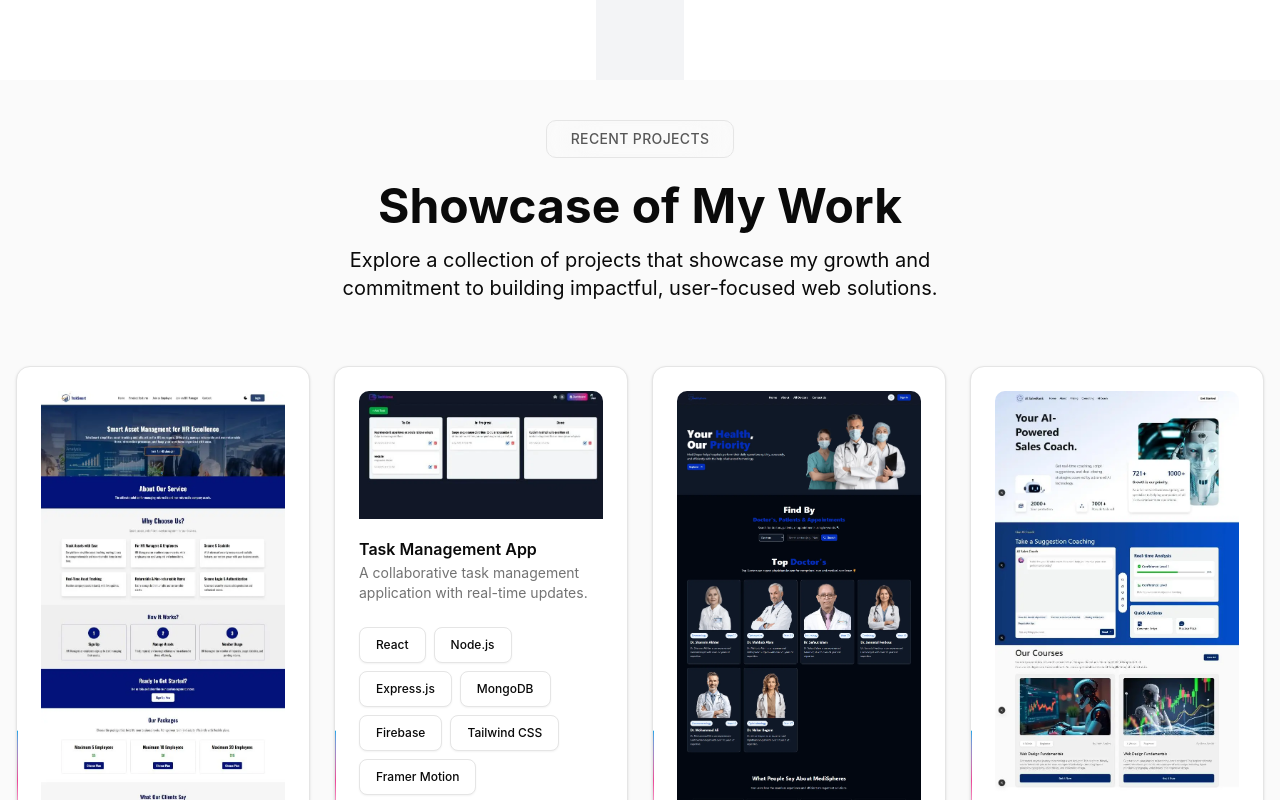
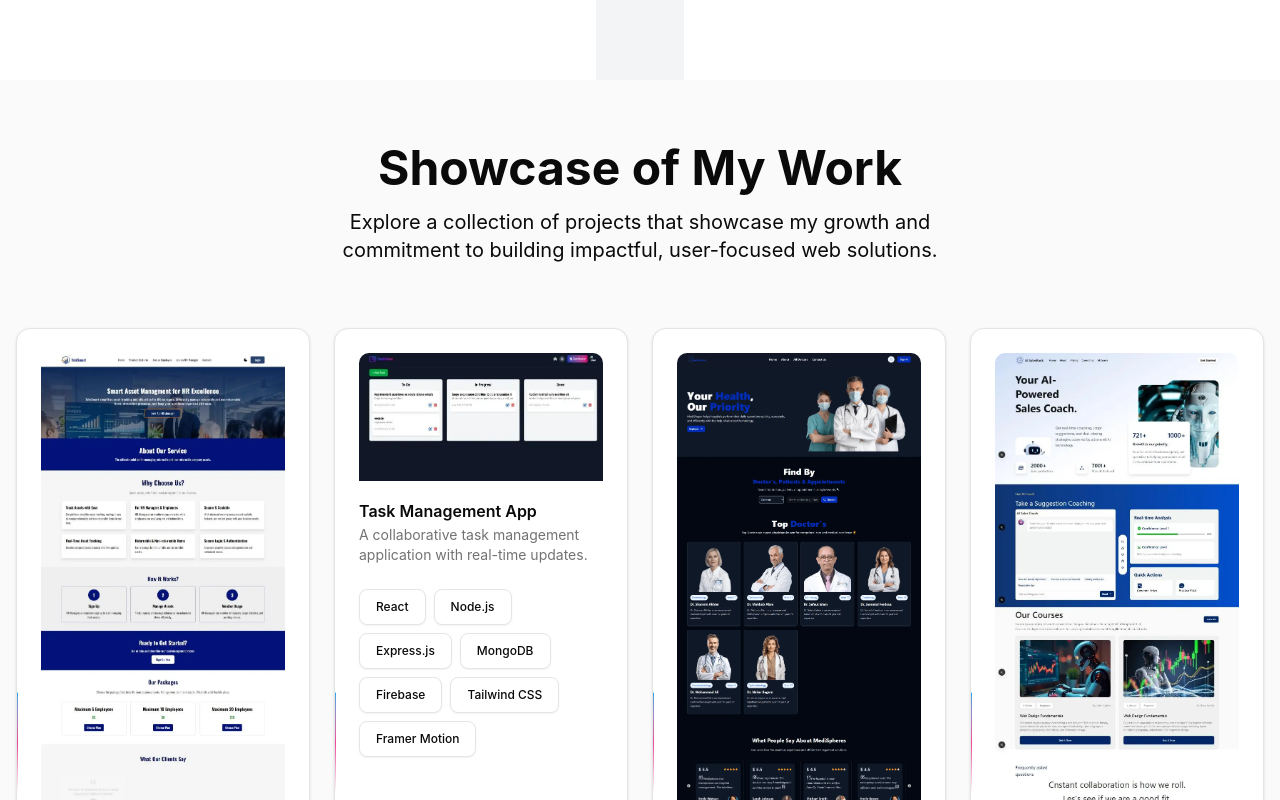
Before and after one commit to wptasmina/My-Portfolio, a Next.js app: page / in a window 1280 px wide. Shown: the part 1520-2320 px from the top of the page. Built offline with nearby package versions, Linux system fonts and the light colour scheme.

Commit message:
delete  shiny button and rainbow button

```diff
--- a/components/Projects/Projects.tsx
+++ b/components/Projects/Projects.tsx
@@ -1,11 +1,10 @@
 'use client'
 
 import Link from "next/link";
-import { ShinyButton } from "../magicui/shiny-button";
 import SectionTitle from "../shared/CustomStyle/SectionTitle/SectionTitle";
 import { projects } from "@/data/projects";
 import { ProjectCard } from "./ProjectCard";
-import { RainbowButton } from "../magicui/rainbow-button";
+import { Button } from "../ui/button";
 
 
 const Projects = () => {
@@ -13,7 +12,8 @@ const Projects = () => {
     <section id="project" className="min-h-screen bg-zinc-50 dark:bg-black/60 py-10 relative overflow-hidden">
       <div className="wrapper ">
         <div className="text-center relative z-10 mb-10">
-          <ShinyButton>Recent Projects</ShinyButton>
+          {/* Shiny Button /  Recent Projects  */}
+
           <SectionTitle
             heading="Showcase of My Work"
             subHeading="Explore a collection of projects that showcase my growth and commitment to building impactful, user-focused web solutions."
@@ -29,7 +29,7 @@ const Projects = () => {
         {/* AllProject button  */}
         <div className="text-center mt-12">
           <Link href="/projects">
-            <RainbowButton variant="outline">See All Projects</RainbowButton>
+            <Button variant="outline">See All Projects</Button>
           </Link>
         </div>
       </div>
--- a/components/grid-pattern-linear-gradient.tsx
+++ b/components/grid-pattern-linear-gradient.tsx
@@ -4,7 +4,7 @@ import { cn } from "@/lib/utils";
 import Image from "next/image";
 import tasmiImg from "@/assets/tasmina.png";
 import { GridPattern } from "./magicui/grid-pattern";
-import { motion } from 'framer-motion';
+import { motion } from 'framer-motion';    //lib/motionVariants
 import { fadeLeft, fadeUp } from "@/lib/motionVariants";
 import { GradientButton } from "./ui/gradient-button";
 import { ArrowDownTrayIcon, PhoneIcon } from "@heroicons/react/24/solid";
@@ -33,6 +33,7 @@ export default function GridPatternLinearGradient() {
           <div className="md:mt-0 lg:mt-0 flex flex-col-reverse md:flex-row items-center justify-between min-h-screen gap-8">
             {/* Text Content */}
             <motion.div
+
               {...fadeLeft}
               transition={fadeLeft.transition()}
               className="w-full md:w-2/3 text-center md:text-left lg:mt-15 md:mt-0 pb-10 md:pb-0"
--- a/components/magicui/rainbow-button.tsx
+++ /dev/null
@@ -1,63 +0,0 @@
-
-import { cn } from "@/lib/utils";
-import { Slot } from "@radix-ui/react-slot";
-import { cva, VariantProps } from "class-variance-authority";
-import React from "react";
-
-interface RainbowButtonProps
-  extends React.ButtonHTMLAttributes<HTMLButtonElement> {}
-
-const rainbowButtonVariants = cva(
-  cn(
-    "relative cursor-pointer group transition-all animate-rainbow",
-    "inline-flex items-center justify-center gap-2 shrink-0",
-    "rounded-sm outline-none focus-visible:ring-[3px] aria-invalid:border-destructive",
-    "text-sm font-medium whitespace-nowrap",
-    "disabled:pointer-events-none disabled:opacity-50",
-    "[&_svg]:pointer-events-none [&_svg:not([class*='size-'])]:size-4 [&_svg]:shrink-0",
-  ),
-  {
-    variants: {
-      variant: {
-        default:
-          "border-0 bg-[linear-gradient(#121213,#121213),linear-gradient(#121213_50%,rgba(18,18,19,0.6)_80%,rgba(18,18,19,0)),linear-gradient(90deg,var(--color-1),var(--color-5),var(--color-3),var(--color-4),var(--color-2))] bg-[length:200%] text-primary-foreground [background-clip:padding-box,border-box,border-box] [background-origin:border-box] [border:calc(0.125rem)_solid_transparent] before:absolute before:bottom-[-20%] before:left-1/2 before:z-0 before:h-1/5 before:w-3/5 before:-translate-x-1/2 before:animate-rainbow before:bg-[linear-gradient(90deg,var(--color-1),var(--color-5),var(--color-3),var(--color-4),var(--color-2))] before:[filter:blur(0.75rem)] dark:bg-[linear-gradient(#fff,#fff),linear-gradient(#fff_50%,rgba(255,255,255,0.6)_80%,rgba(0,0,0,0)),linear-gradient(90deg,var(--color-1),var(--color-5),var(--color-3),var(--color-4),var(--color-2))]",
-        outline:
-          "border border-input border-b-transparent bg-[linear-gradient(#ffffff,#ffffff),linear-gradient(#ffffff_50%,rgba(18,18,19,0.6)_80%,rgba(18,18,19,0)),linear-gradient(90deg,var(--color-1),var(--color-5),var(--color-3),var(--color-4),var(--color-2))] bg-[length:200%] text-accent-foreground [background-clip:padding-box,border-box,border-box] [background-origin:border-box] before:absolute before:bottom-[-20%] before:left-1/2 before:z-0 before:h-1/5 before:w-3/5 before:-translate-x-1/2 before:animate-rainbow before:bg-[linear-gradient(90deg,var(--color-1),var(--color-5),var(--color-3),var(--color-4),var(--color-2))] before:[filter:blur(0.75rem)] dark:bg-[linear-gradient(#0a0a0a,#0a0a0a),linear-gradient(#0a0a0a_50%,rgba(255,255,255,0.6)_80%,rgba(0,0,0,0)),linear-gradient(90deg,var(--color-1),var(--color-5),var(--color-3),var(--color-4),var(--color-2))]",
-      },
-      size: {
-        default: "h-9 px-4 py-2",
-        sm: "h-8 rounded-xl px-3 text-xs",
-        lg: "h-11 rounded-xl px-8",
-        icon: "size-9",
-      },
-    },
-    defaultVariants: {
-      variant: "default",
-      size: "default",
-    },
-  },
-);
-
-interface RainbowButtonProps
-  extends React.ButtonHTMLAttributes<HTMLButtonElement>,
-    VariantProps<typeof rainbowButtonVariants> {
-  asChild?: boolean;
-}
-
-const RainbowButton = React.forwardRef<HTMLButtonElement, RainbowButtonProps>(
-  ({ className, variant, size, asChild = false, ...props }, ref) => {
-    const Comp = asChild ? Slot : "button";
-    return (
-      <Comp
-        data-slot="button"
-        className={cn(rainbowButtonVariants({ variant, size, className }))}
-        ref={ref}
-        {...props}
-      />
-    );
-  },
-);
-
-RainbowButton.displayName = "RainbowButton";
-
-export { RainbowButton, rainbowButtonVariants, type RainbowButtonProps };
--- a/components/magicui/shiny-button.tsx
+++ /dev/null
@@ -1,72 +0,0 @@
-"use client";
-
-import { cn } from "@/lib/utils";
-import { motion, MotionProps, type AnimationProps } from "motion/react";
-import React from "react";
-
-const animationProps = {
-  initial: { "--x": "100%", scale: 0.8 },
-  animate: { "--x": "-100%", scale: 1 },
-  whileTap: { scale: 0.95 },
-  transition: {
-    repeat: Infinity,
-    repeatType: "loop",
-    repeatDelay: 1,
-    type: "spring",
-    stiffness: 20,
-    damping: 15,
-    mass: 2,
-    scale: {
-      type: "spring",
-      stiffness: 200,
-      damping: 5,
-      mass: 0.5,
-    },
-  },
-} as AnimationProps;
-
-interface ShinyButtonProps
-  extends Omit<React.HTMLAttributes<HTMLElement>, keyof MotionProps>,
-    MotionProps {
-  children: React.ReactNode;
-  className?: string;
-}
-
-export const ShinyButton = React.forwardRef<
-  HTMLButtonElement,
-  ShinyButtonProps
->(({ children, className, ...props }, ref) => {
-  return (
-    <motion.button
-      ref={ref}
-      className={cn(
-        "relative cursor-pointer rounded-lg px-6 py-2 font-medium backdrop-blur-xl border transition-shadow duration-300 ease-in-out hover:shadow dark:bg-[radial-gradient(circle_at_50%_0%,var(--primary)/10%_0%,transparent_60%)] dark:hover:shadow-[0_0_20px_var(--primary)/10%]",
-        className,
-      )}
-      {...animationProps}
-      {...props}
-    >
-      <span
-        className="relative block size-full text-sm uppercase tracking-wide text-[rgb(0,0,0,65%)] dark:font-light dark:text-[rgb(255,255,255,90%)]"
-        style={{
-          maskImage:
-            "linear-gradient(-75deg,var(--primary) calc(var(--x) + 20%),transparent calc(var(--x) + 30%),var(--primary) calc(var(--x) + 100%))",
-        }}
-      >
-        {children}
-      </span>
-      <span
-        style={{
-          mask: "linear-gradient(rgb(0,0,0), rgb(0,0,0)) content-box exclude,linear-gradient(rgb(0,0,0), rgb(0,0,0))",
-          WebkitMask:
-            "linear-gradient(rgb(0,0,0), rgb(0,0,0)) content-box exclude,linear-gradient(rgb(0,0,0), rgb(0,0,0))",
-          backgroundImage:
-            "linear-gradient(-75deg,var(--primary)/10% calc(var(--x)+20%),var(--primary)/50% calc(var(--x)+25%),var(--primary)/10% calc(var(--x)+100%))",
-        }}
-        className="absolute inset-0 z-10 block rounded-[inherit] p-px"
-      />
-    </motion.button>
-  );
-});
-
-ShinyButton.displayName = "ShinyButton";
```
